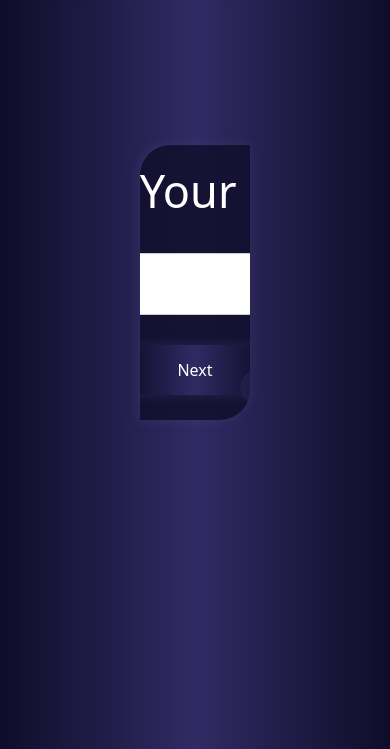
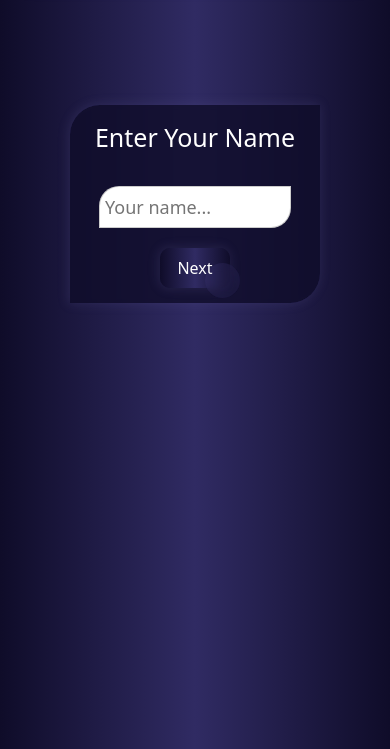
Before and after one commit to MeheXGH/FUTURE-MAKERS, a plain HTML site: page index.html in a window 390 px wide. Shown: the part 95-844 px from the top of the page. Drawn offline with Linux system fonts and the light colour scheme.

Commit message:
Update style.css

```diff
--- a/style.css
+++ b/style.css
@@ -234,3 +234,49 @@ input[type=number]::-webkit-outer-spin-button{
   font-size: 30px;
   margin-top: 15px;
 }
+
+@media (max-width: 766px) {
+
+.main{
+  width: 250px;
+  margin: 100px 0px ;
+}
+
+.slider{
+  width: 250px;
+}
+.q-box{
+  width: 250px;
+}
+.in-tx {
+  font-size: 25px;
+  margin-top: 15px;
+}
+.in-bx{
+  height: 30px;
+  width: 180px;
+}
+
+.button-86{
+  width: 30px;
+  height: 20px;
+  margin: 15px 30px;
+}
+.more a {
+  font-size: 14px;
+}
+.dropdown-content a{
+padding: 8px;
+}
+.dropdown-content{
+  min-width: 110px;
+  right: 0;
+  top: 56px;
+}
+#userNameDisplay{
+  font-size: 20px;
+  margin-top: 15px;
+
+}
+
+}
```
